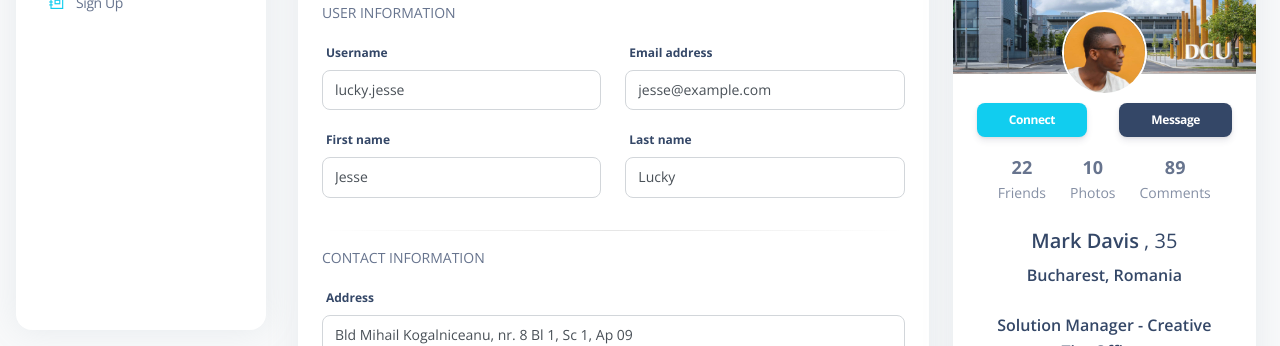
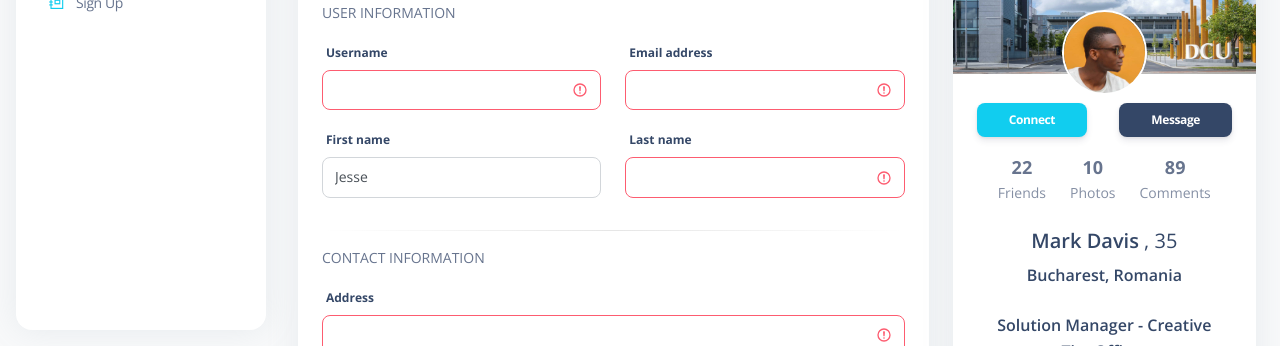
Before and after one commit to rafaeldpsilva/caravels-building-ui, a Vue app: page /profile in a window 1280 px wide. Shown: the part 454-800 px from the top of the page. Built offline with nearby package versions, Linux system fonts and the light colour scheme.

Commit message:
error input

```diff
--- a/src/components/ArgonInput.vue
+++ b/src/components/ArgonInput.vue
@@ -1,18 +1,20 @@
 <template>
-  <div class="form-group">
+  <div class="form-group has-danger">
     <div :class="hasIcon(icon)">
       <span v-if="iconDir === 'left'" class="input-group-text">
         <i :class="getIcon(icon)"></i>
       </span>
       <input
+        :value="modelValue"
+        @input="$emit('update:modelValue', $event.target.value)"
         :type="type"
         class="form-control"
         :class="getClasses(size, valid)"
         :name="name"
         :id="id"
-        :value="value"
         :placeholder="placeholder"
         :isRequired="isRequired"
+
       />
       <span v-if="iconDir === 'right'" class="input-group-text">
         <i :class="getIcon(icon)"></i>
@@ -41,14 +43,16 @@ export default {
     placeholder: String,
     type: String,
     isRequired: Boolean,
+    modelValue: String,
   },
+  emits: ['update:modelValue'],
   methods: {
     getClasses: (size, valid) => {
       let sizeValue, isValidValue;
 
       sizeValue = size ? `form-control-${size}` : null;
 
-      isValidValue = valid ? `${valid}` : "invalid";
+      isValidValue = valid ? `${valid}` : "is-invalid";
 
       return `${sizeValue} ${isValidValue}`;
     },
```
